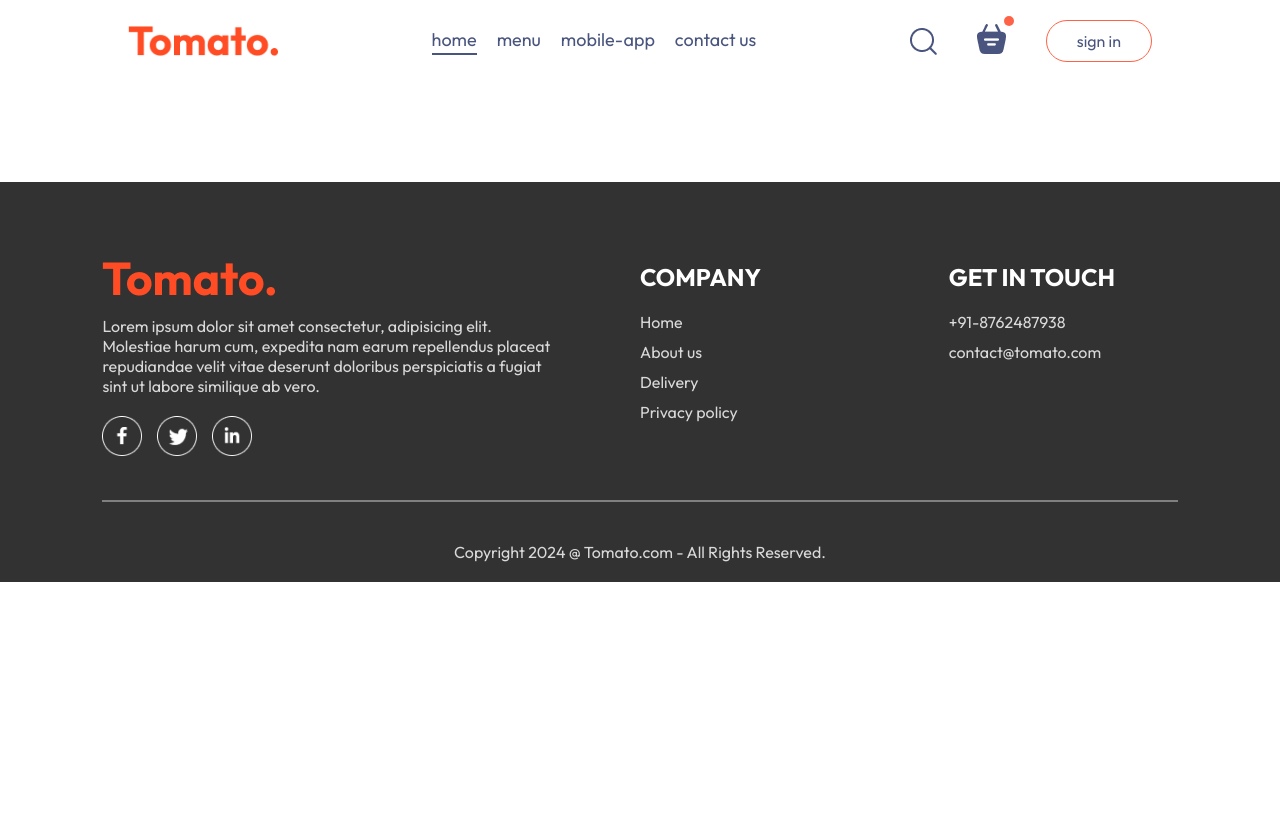
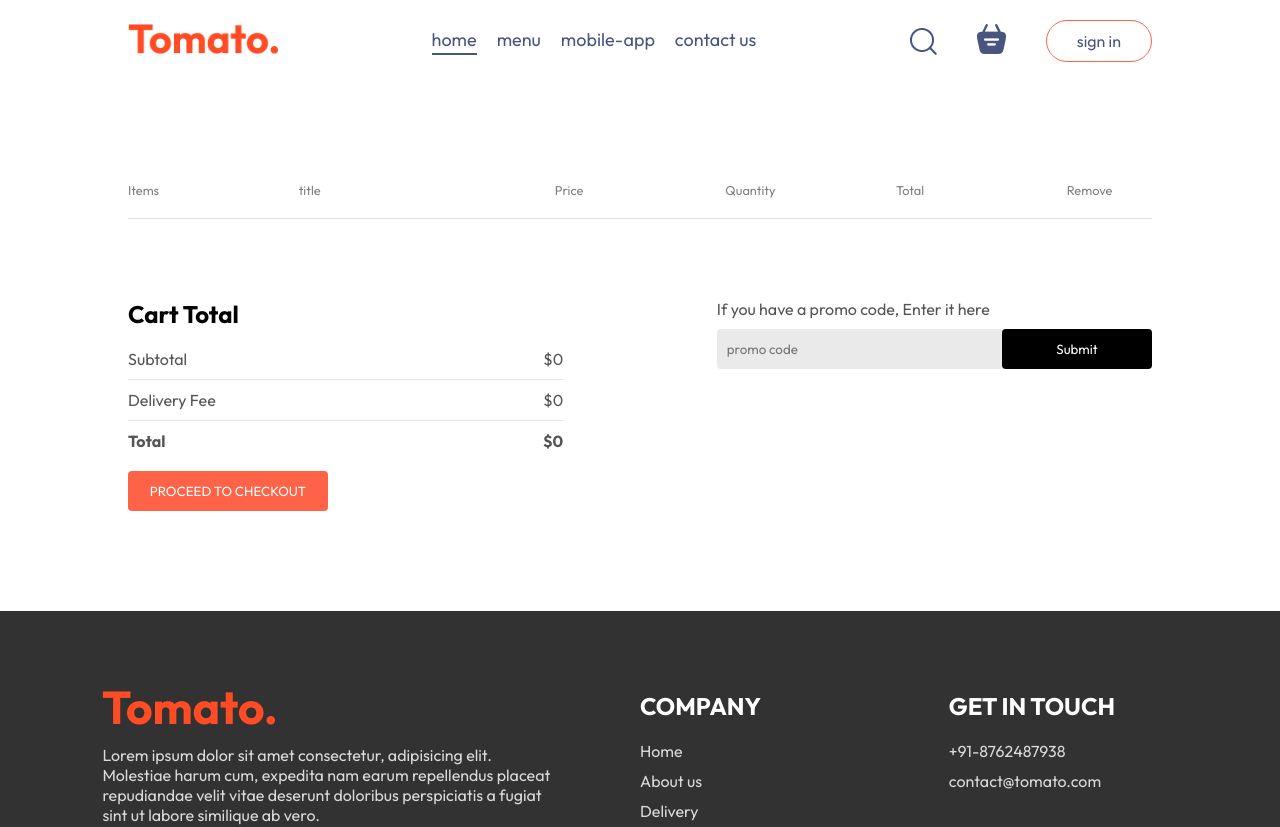
Before and after one commit to BhogeswarT/Food-Del-Website, a React (Vite) app in the folder frontend/: page /cart in a window 1280 px wide. Shown: the top 827 px of the page. Before the commit the page ends 800 px from the top, so only its background shows below. Built offline with nearby package versions, Linux system fonts and the light colour scheme.

Commit message:
Created Cart Page

```diff
--- a/frontend/src/components/Navbar/Navbar.jsx
+++ b/frontend/src/components/Navbar/Navbar.jsx
@@ -1,15 +1,18 @@
-import React, { useState } from 'react'
+import React, { useContext, useState } from 'react'
 import './Navbar.css'
 import { assets } from '../../assets/assets'
 import { Link } from 'react-router-dom';
+import { StoreContext } from '../../context/StoreContext';
 
 const Navbar = ({setShowLogin}) => {
 
    const [menu,setMenu] = useState("home");
 
+   const {getTotalCartAmount} = useContext(StoreContext);
+
   return (
     <div className='navbar'>
-     <img src={assets.logo} alt="" className="logo" />
+     <Link to='/'><img src={assets.logo} alt="" className="logo" /></Link>
      <ul className="navbar-menu">
       <Link to='/' onClick={()=>setMenu("home")} className={menu === "home"?"active":""}>home</Link>
       <a href='#explore-menu' onClick={()=>setMenu("menu")} className={menu === "menu"?"active":""}>menu</a>
@@ -19,8 +22,8 @@ const Navbar = ({setShowLogin}) => {
      <div className="navbar-right">
       <img src={assets.search_icon} alt="" />
       <div className="navbar-search-icon">
-        <img src={assets.basket_icon} alt="" />
-        <div className="dot"></div>
+        <Link to='/cart'><img src={assets.basket_icon} alt="" /></Link>
+        <div className={getTotalCartAmount()===0?"":"dot"}></div>
       </div>
       <button onClick={()=>setShowLogin(true)}>sign in</button>
      </div>
--- a/frontend/src/context/StoreContext.jsx
+++ b/frontend/src/context/StoreContext.jsx
@@ -19,16 +19,24 @@ const StoreContextProvider = (props) =>{
         setCartItems((prev)=>({...prev,[itemId]:prev[itemId]-1}))
     }
 
-    useEffect(()=>{
-        console.log(cartItems);
-    },[cartItems])
+    const getTotalCartAmount = ()=>{
+        let totalAmount = 0;
+        for (const item in cartItems){
+            if(cartItems[item]>0){
+                let itemInfo = food_list.find((product)=> product._id ===item);
+                totalAmount += itemInfo.price * cartItems[item];
+            }
+        }
+        return totalAmount;
+    }
 
     const contextValue = {
        food_list,
        cartItems,
        setCartItems,
        addToCart,
-       removeFromCart
+       removeFromCart,
+       getTotalCartAmount
     }
     return (
         <StoreContext.Provider value={contextValue}>
--- a/frontend/src/pages/Cart/Cart.css
+++ b/frontend/src/pages/Cart/Cart.css
@@ -0,0 +1,107 @@
+.cart{
+    margin-top: 100px;
+
+}
+
+.cart-items-title{
+    display: grid;
+    grid-template-columns: 1fr 1.5fr 1fr 1fr 1fr 0.5fr;
+    align-items: center;
+    color: grey;
+    font-size: max(1vw,12px);
+}
+
+.cart-items-item{
+    margin: 10px 0px;
+    color: black;
+}
+
+.cart-items-item img{
+    width: 50px;
+}
+
+.cart hr{
+    height: 1px;
+    background-color: #e2e2e2;
+    border: none;
+}
+
+.cart-items-item .cross{
+    cursor: pointer;
+}
+
+.cart-bottom{
+    margin-top: 80px;
+    display: flex;
+    justify-content: space-between;
+    gap: max(12vw,20px);
+}
+
+.cart-total{
+    flex: 1;
+    display: flex;
+    flex-direction: column;
+    gap: 20px;
+}
+
+.cart-total-details{
+    display: flex;
+    justify-content: space-between;
+    color: #555;
+}
+
+.cart-total hr{
+    margin: 10px 0px;
+}
+
+.cart-total button{
+    border: none;
+    color: white;
+    background-color: tomato;
+    width: max(15vw,200px);
+    padding: 12px 0px;
+    border-radius: 4px;
+    cursor: pointer;
+}
+
+.cart-promocode{
+    flex: 1;
+}
+
+.cart-promocode{
+    color: #555;
+}
+
+.cart-promocode-input{
+    margin-top: 10px;
+    display: flex;
+    justify-content: space-between;
+    align-items: center;
+    background-color: #eaeaea;
+    border-radius: 4px;
+}
+
+.cart-promocode-input input{
+    background: transparent;
+    border: none;
+    outline: none;
+    padding-left: 10px;
+}
+
+.cart-promocode-input button{
+    width: max(10vw,150px);
+    padding: 12px 5px;
+    background-color: black;
+    border: none;
+    color: white;
+    border-radius: 4px;
+}
+
+@media (max-width:750px){
+    .cart-bottom{
+        flex-direction: column-reverse;
+    }
+    .cart-promocode{
+        justify-content: start;
+    }
+}
--- a/frontend/src/pages/Cart/Cart.jsx
+++ b/frontend/src/pages/Cart/Cart.jsx
@@ -1,12 +1,78 @@
-import React from 'react'
+import React, { useContext } from 'react'
 import './Cart.css'
+import { StoreContext } from '../../context/StoreContext'
 
 const Cart = () => {
+
+  const { cartItems, food_list, removeFromCart ,getTotalCartAmount} = useContext(StoreContext);
+
   return (
-    <div>
+    <div className='cart'>
+      <div className="cart-items">
+        <div className="cart-items-title">
+          <p>Items</p>
+          <p>title</p>
+          <p>Price</p>
+          <p>Quantity</p>
+          <p>Total</p>
+          <p>Remove</p>
+        </div>
+        <br />
+        <hr />
+        {food_list.map((item, index) => {
+          if (cartItems[item._id] > 0) {
+            return (
+              <div>
+                <div className='cart-items-title cart-items-item'>
+                  <img src={item.image} alt="" />
+                  <p>{item.name}</p>
+                  <p>${item.price}</p>
+                  <p>{cartItems[item._id]}</p>
+                  <p>${item.price * cartItems[item._id]}</p>
+                  <p onClick={() => removeFromCart(item._id)} className='cross'>x</p>
+                </div>
+                <hr />
+              </div>
 
+            )
+          }
+        })}
+      </div>
+
+      <div className="cart-bottom">
+        <div className="cart-total">
+          <h2>Cart Total</h2>
+          <div>
+            <div className="cart-total-details">
+              <p>Subtotal</p>
+              <p>${getTotalCartAmount()}</p>
+            </div>
+            <hr />
+            <div className="cart-total-details">
+              <p>Delivery Fee</p>
+              <p>${getTotalCartAmount()===0?0:2}</p>
+            </div>
+            <hr />
+            <div className="cart-total-details">
+              <b>Total</b>
+              <b>${getTotalCartAmount()===0?0:getTotalCartAmount()+2}</b>
+            </div>
+          </div>
+          <button>PROCEED TO CHECKOUT</button>
+        </div>
+        <div className="cart-promocode">
+          <div>
+            <p>If you have a promo code, Enter it here</p>
+            <div className="cart-promocode-input">
+              <input type="text" placeholder='promo code' />
+              <button>Submit</button>
+            </div>
+          </div>
+        </div>
+      </div>
     </div>
   )
+
 }
 
 export default Cart
```
